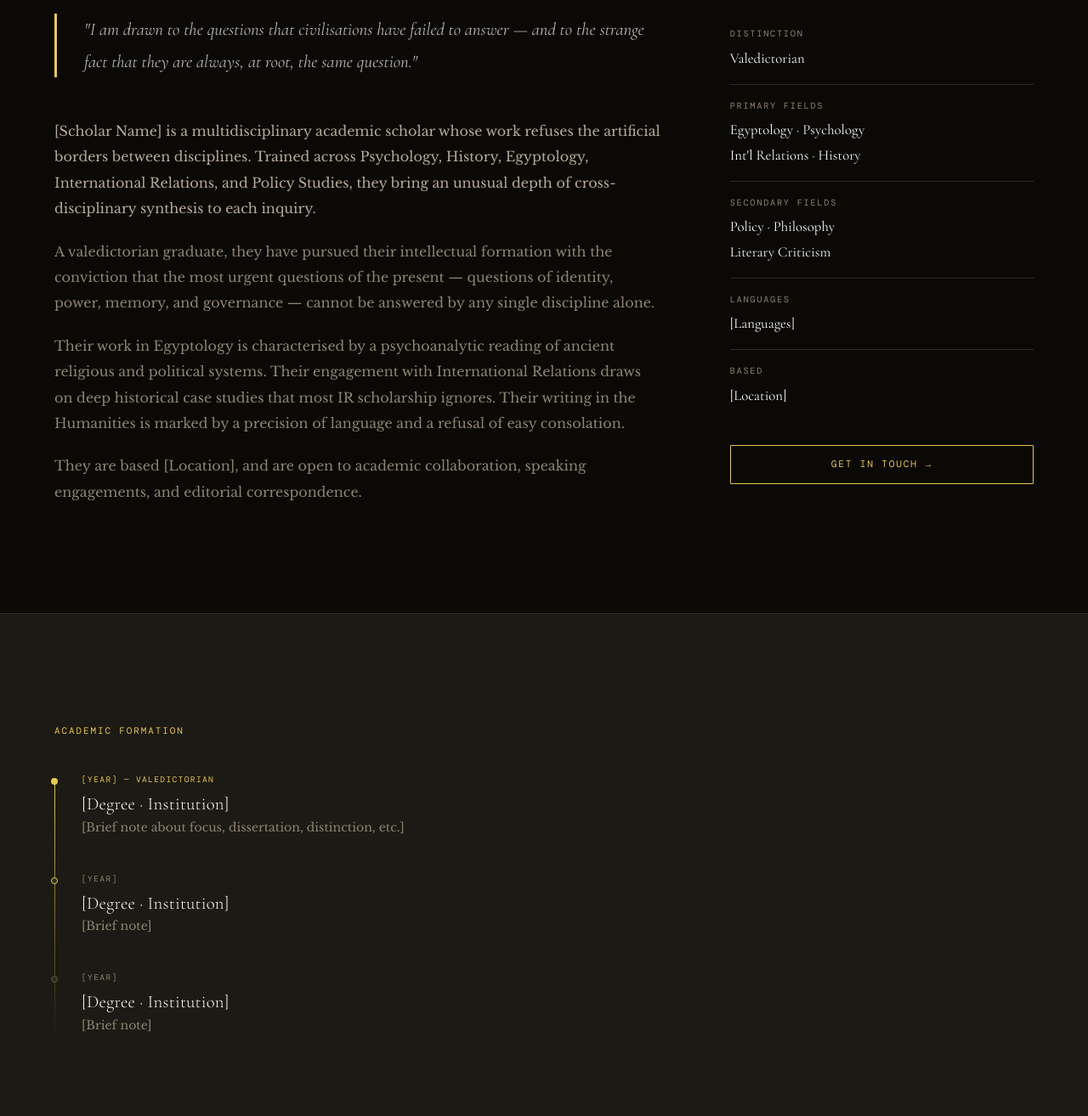
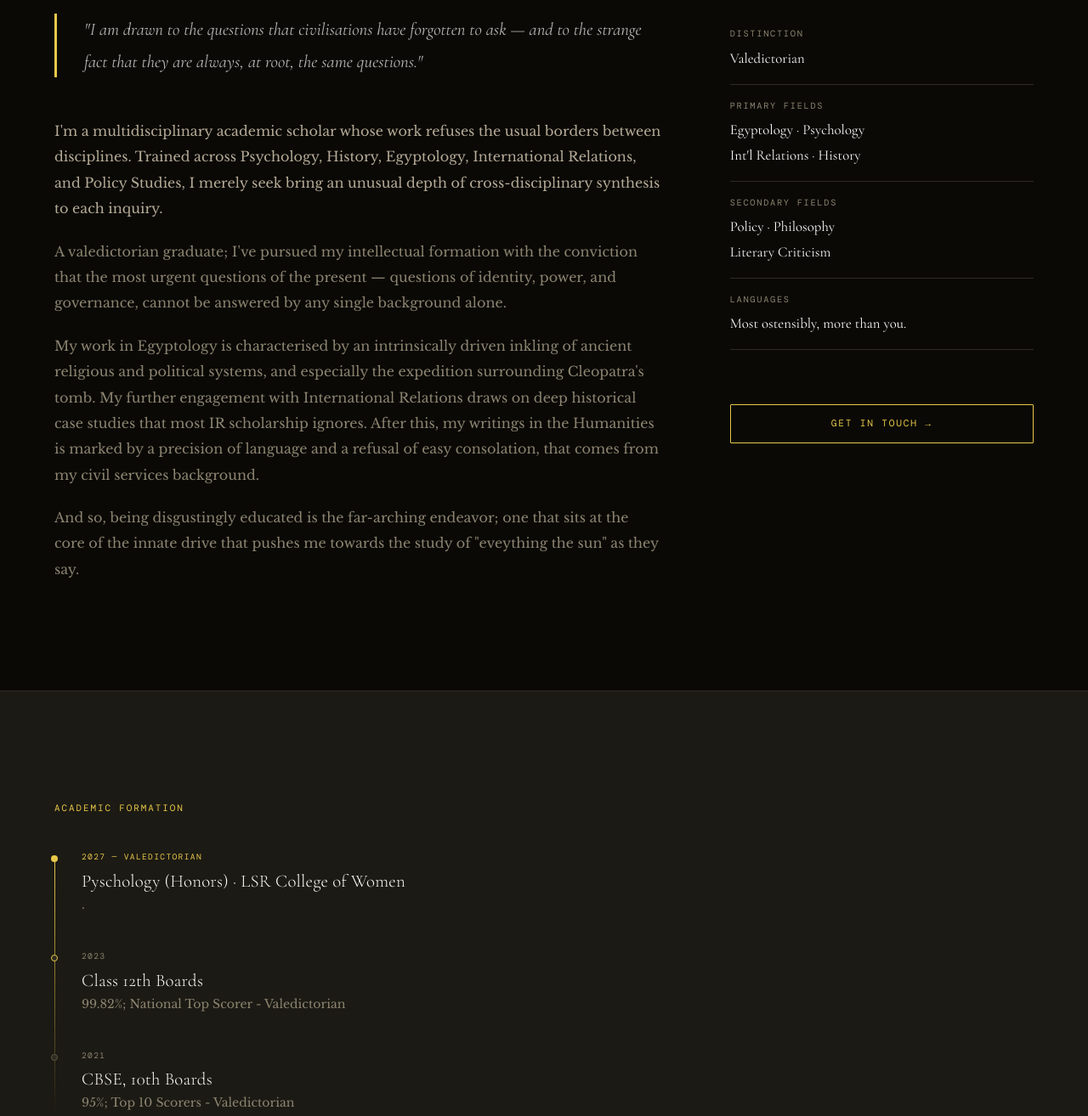
Before and after one commit to anularis/solaris, a plain HTML site: page about/index.html in a window 1280 px wide. Shown: the part 660-1974 px from the top of the page at 85% size. Drawn offline with nearby package versions, Linux system fonts and the light colour scheme; a web font is replaced by a local one.

Commit message:
about content, contact info, header & footer

```diff
--- a/about/index.html
+++ b/about/index.html
@@ -15,7 +15,7 @@
   <div class="container">
     <p class="label">About</p>
     <h1>[Scholar<br>Name]</h1>
-    <p>Researcher, academic, and writer working at the intersection of
+    <p>Scholar, academic, and writer working at the intersection of
        Psychology, History, Egyptology, International Relations,
        Policy, and the broader Humanities.</p>
   </div>
@@ -30,34 +30,33 @@
         <p class="label reveal" style="margin-bottom:20px">Profile</p>
         <div class="reveal" style="border-left:3px solid var(--gold);padding-left:32px;margin-bottom:48px">
           <p style="font-family:var(--ff-serif);font-size:1.3rem;font-style:italic;line-height:1.8;color:var(--off-white)">
-            "I am drawn to the questions that civilisations have failed
-            to answer — and to the strange fact that they are always,
-            at root, the same question."
+            "I am drawn to the questions that civilisations have forgotten
+            to ask — and to the strange fact that they are always,
+            at root, the same questions."
           </p>
         </div>
 
         <div class="reveal" style="display:flex;flex-direction:column;gap:20px">
           <p style="line-height:1.9">
-            [Scholar Name] is a multidisciplinary academic scholar whose work refuses the
-            artificial borders between disciplines. Trained across Psychology, History,
-            Egyptology, International Relations, and Policy Studies, they bring an unusual
+            I'm a multidisciplinary academic scholar whose work refuses the
+            usual borders between disciplines. Trained across Psychology, History,
+            Egyptology, International Relations, and Policy Studies, I merely seek bring an unusual
             depth of cross-disciplinary synthesis to each inquiry.
           </p>
           <p style="line-height:1.9;color:var(--mist)">
-            A valedictorian graduate, they have pursued their intellectual formation with the
+            A valedictorian graduate; I've pursued my intellectual formation with the
             conviction that the most urgent questions of the present — questions of identity,
-            power, memory, and governance — cannot be answered by any single discipline alone.
+            power, and governance, cannot be answered by any single background alone.
           </p>
           <p style="line-height:1.9;color:var(--mist)">
-            Their work in Egyptology is characterised by a psychoanalytic reading of ancient
-            religious and political systems. Their engagement with International Relations
-            draws on deep historical case studies that most IR scholarship ignores. Their
-            writing in the Humanities is marked by a precision of language and a refusal
-            of easy consolation.
+            My work in Egyptology is characterised by an intrinsically driven inkling of ancient
+            religious and political systems, and especially the expedition surrounding Cleopatra's tomb. My further engagement with International Relations
+            draws on deep historical case studies that most IR scholarship ignores. After this, my
+            writings in the Humanities is marked by a precision of language and a refusal
+            of easy consolation, that comes from my civil services background.
           </p>
           <p style="line-height:1.9;color:var(--mist)">
-            They are based [Location], and are open to academic collaboration,
-            speaking engagements, and editorial correspondence.
+            And so, being disgustingly educated is the far-arching endeavor; one that sits at the core of the innate drive that pushes me towards the study of "eveything the sun" as they say.
           </p>
         </div>
       </div>
@@ -85,11 +84,11 @@
           </div>
           <div style="padding:16px 0;border-bottom:1px solid var(--ash)">
             <div class="label-muted" style="margin-bottom:4px">Languages</div>
-            <div style="font-family:var(--ff-serif);font-size:1.05rem;color:var(--white)">[Languages]</div>
+            <div style="font-family:var(--ff-serif);font-size:1.05rem;color:var(--white)">Most ostensibly, more than you.</div>
           </div>
           <div style="padding:16px 0">
-            <div class="label-muted" style="margin-bottom:4px">Based</div>
-            <div style="font-family:var(--ff-serif);font-size:1.05rem;color:var(--white)">[Location]</div>
+            <div class="label-muted" style="margin-bottom:4px"></div>
+            <div style="font-family:var(--ff-serif);font-size:1.05rem;color:var(--white)"></div>
           </div>
 
           <a href="../contact/index.html" class="btn btn-gold" style="margin-top:28px;justify-content:center">
@@ -116,42 +115,43 @@
       <div style="position:absolute;left:0;top:8px;bottom:0;width:1px;background:linear-gradient(to bottom, var(--gold), transparent)"></div>
 
       <!-- Timeline item — duplicate to add more -->
+
       <div class="reveal" style="position:relative;margin-bottom:40px">
         <div style="position:absolute;left:-36px;top:6px;width:8px;height:8px;background:var(--gold);border-radius:50%"></div>
         <div style="font-family:var(--ff-mono);font-size:0.6rem;letter-spacing:0.14em;text-transform:uppercase;color:var(--gold);margin-bottom:8px">
-          [Year] — Valedictorian
+          2027 — Valedictorian
         </div>
         <h4 style="font-family:var(--ff-serif);font-size:1.3rem;font-weight:300;color:var(--white);margin-bottom:4px">
-          [Degree · Institution]
+          Pyschology (Honors) · LSR College of Women
         </h4>
         <p style="font-size:0.88rem;color:var(--mist);max-width:520px;line-height:1.7">
-          [Brief note about focus, dissertation, distinction, etc.]
+          .
         </p>
       </div>
 
       <div class="reveal" style="position:relative;margin-bottom:40px">
         <div style="position:absolute;left:-36px;top:6px;width:8px;height:8px;background:var(--ash);border-radius:50%;border:1px solid var(--gold)"></div>
         <div style="font-family:var(--ff-mono);font-size:0.6rem;letter-spacing:0.14em;text-transform:uppercase;color:var(--mist);margin-bottom:8px">
-          [Year]
+          2023
         </div>
         <h4 style="font-family:var(--ff-serif);font-size:1.3rem;font-weight:300;color:var(--white);margin-bottom:4px">
-          [Degree · Institution]
+          Class 12th Boards
         </h4>
         <p style="font-size:0.88rem;color:var(--mist);max-width:520px;line-height:1.7">
-          [Brief note]
+          99.82%; National Top Scorer - Valedictorian
         </p>
       </div>
 
       <div class="reveal" style="position:relative">
         <div style="position:absolute;left:-36px;top:6px;width:8px;height:8px;background:var(--ash);border-radius:50%;border:1px solid var(--dust)"></div>
         <div style="font-family:var(--ff-mono);font-size:0.6rem;letter-spacing:0.14em;text-transform:uppercase;color:var(--mist);margin-bottom:8px">
-          [Year]
+          2021
         </div>
         <h4 style="font-family:var(--ff-serif);font-size:1.3rem;font-weight:300;color:var(--white);margin-bottom:4px">
-          [Degree · Institution]
+          CBSE, 10th Boards
         </h4>
         <p style="font-size:0.88rem;color:var(--mist);max-width:520px;line-height:1.7">
-          [Brief note]
+          95%; Top 10 Scorers - Valedictorian
         </p>
       </div>
     </div>
@@ -173,7 +173,7 @@
       <div class="card reveal">
         <div style="font-size:1.8rem;margin-bottom:16px;color:var(--gold)">Ψ</div>
         <h4 style="font-family:var(--ff-serif);font-size:1.1rem;font-weight:400;color:var(--white);margin-bottom:8px">Mind &amp; Memory</h4>
-        <p style="font-size:0.85rem;color:var(--mist);line-height:1.7">Collective psychology, trauma, identity formation, the unreliable narrator of history.</p>
+        <p style="font-size:0.85rem;color:var(--mist);line-height:1.7">Collective psychology, trauma, identity formation, behaviorism.</p>
       </div>
 
       <div class="card reveal">
@@ -182,11 +182,7 @@
         <p style="font-size:0.85rem;color:var(--mist);line-height:1.7">Statecraft, geopolitics, the sociology of institutions, legitimacy and its limits.</p>
       </div>
 
-      <div class="card reveal">
-        <div style="font-size:1.8rem;margin-bottom:16px;color:var(--gold)">∞</div>
-        <h4 style="font-family:var(--ff-serif);font-size:1.1rem;font-weight:400;color:var(--white);margin-bottom:8px">Language &amp; Meaning</h4>
-        <p style="font-size:0.85rem;color:var(--mist);line-height:1.7">Semiotics, translation, the politics of naming, writing systems and sacred knowledge.</p>
-      </div>
+
 
     </div>
   </div>
--- a/js/components.js
+++ b/js/components.js
@@ -19,8 +19,8 @@ function injectNavbar() {
   nav.innerHTML = `
     <div class="container nav-inner">
       <a href="${ROOT}index.html" class="nav-logo">
-        [Scholar Portfolio]
-        <span>Academic &amp; Research</span>
+        SOLARIS ATHENAEUM
+        <span>Academic &amp; Scholar</span>
       </a>
       <div class="nav-links">
         <a href="${ROOT}research/index.html">Research</a>
@@ -93,8 +93,8 @@ function injectFooter() {
     <div class="container">
       <div class="footer-inner">
         <div class="footer-logo">
-          [Scholar Name]
-          <small>Researcher · Writer · Academic</small>
+          SOLARIS ATHENAEUM
+          <small>Scholar · IAS · Academic</small>
         </div>
         <nav class="footer-links">
           <a href="${ROOT}research/index.html">Research</a>
```
Also changed, not shown: contact/index.html (+8 -8 lines), index.html (+10 -10 lines).
